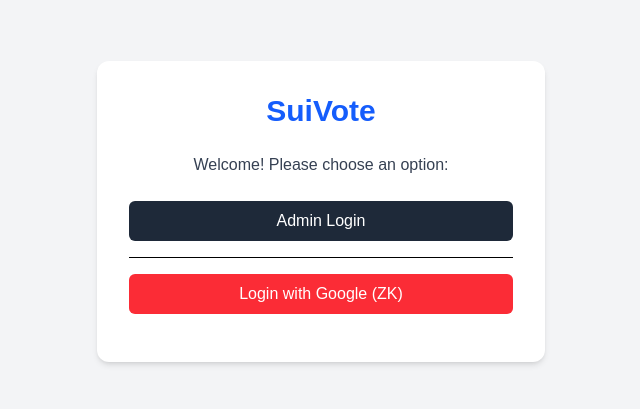
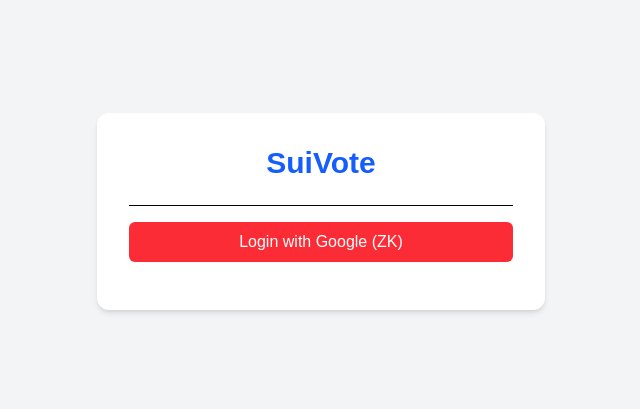
Before and after one commit to Gokul-sami/suivote, a Next.js app: page / in a window 1280 px wide. Shown: the part 199-608 px from the top of the page, without its empty margins (319-959 px from the left). Built offline with nearby package versions, Linux system fonts and the light colour scheme.

Commit message:
landing page changes

```diff
--- a/src/app/page.tsx
+++ b/src/app/page.tsx
@@ -1,5 +1,5 @@
 "use client";
-import { useRouter } from "next/navigation";
+// import { useRouter } from "next/navigation";
 import { Ed25519Keypair } from "@mysten/sui/keypairs/ed25519";
 import { SuiClient } from "@mysten/sui/client";
 import { generateNonce, generateRandomness } from "@mysten/sui/zklogin";
@@ -7,7 +7,7 @@ import { generateNonce, generateRandomness } from "@mysten/sui/zklogin";
 
 
 export default function HomePage() {
-  const router = useRouter();
+  // const router = useRouter();
 
   //   const handleReset = () => {
   //   // Your provided reset function
@@ -63,7 +63,7 @@ export default function HomePage() {
     <main className="flex items-center justify-center min-h-screen bg-gray-100">
       <div className="bg-white p-8 rounded-xl shadow-md w-full max-w-md text-center">
         <h1 className="text-3xl font-bold text-blue-600 mb-6">SuiVote</h1>
-        <p className="mb-6 text-gray-700">Welcome! Please choose an option:</p>
+        {/* <p className="mb-6 text-gray-700">Welcome! Please choose an option:</p> */}
 
         <div className="space-y-4">
           {/* <button
@@ -80,12 +80,12 @@ export default function HomePage() {
             Vote (Verify ZKP)
           </button> */}
 
-          <button
+          {/* <button
             onClick={() => router.push("/admin")}
             className="w-full bg-gray-800 text-white py-2 rounded-md hover:bg-gray-900 transition"
           >
             Admin Login
-          </button>
+          </button> */}
 
           <div className="border-t pt-4">
             <button
```
